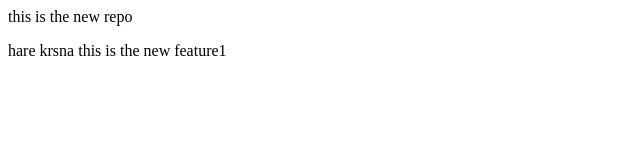
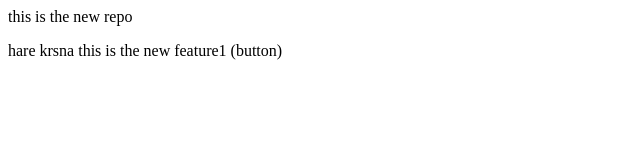
Before and after one commit to git-apna-git/Localrepo, a plain HTML site: page index.html in a window 1280 px wide. Shown: the full height of the page, 0-640 px from the left. Drawn offline with Linux system fonts and the light colour scheme.

```diff
--- a/index.html
+++ b/index.html
@@ -1,2 +1,2 @@
 <p> this is the new repo</p>
-<p> hare krsna this is the new feature1</p>
+<p> hare krsna this is the new feature1  (button)</p>
```
